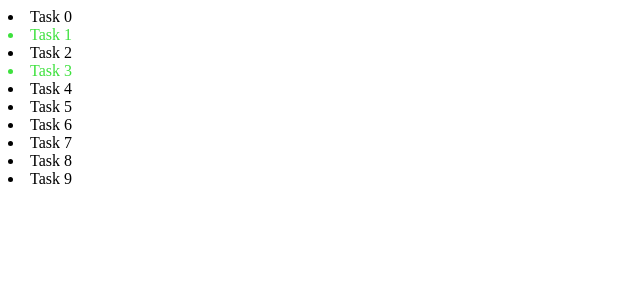
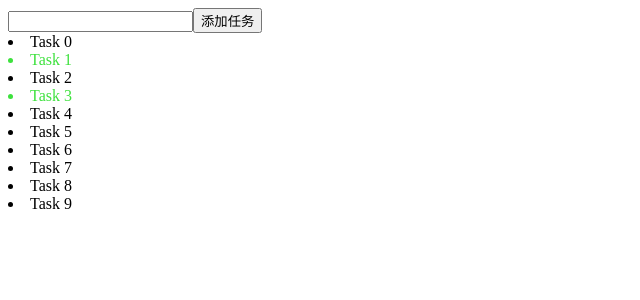
Before and after one commit to qinran0423/react-study, a React (Create React App) app in the folder cli-create/: page / in a window 1280 px wide. Shown: the top 300 px of the page, without its empty margins (0-640 px from the left). Built offline with nearby package versions, Linux system fonts and the light colour scheme.

Commit message:
feat: pureCompoent use

```diff
--- /dev/null
+++ b/cli-create/src/components/pureComp/AddTask.js
@@ -0,0 +1,24 @@
+import React, { Component } from 'react'
+
+export default class AddTask extends Component {
+
+	state = {
+		name: ""
+	}
+	render() {
+		return (
+			<div>
+				<input type="text" value={this.state.name}
+					onChange={e => this.setState({ name: e.target.value })} />
+
+				<button onClick={() => {
+					this.props.onAdd && this.props.onAdd({
+						name: this.state.name,
+						isFinished: false
+					})
+				}}>添加任务</button>
+
+			</div>
+		)
+	}
+}
--- a/cli-create/src/components/pureComp/TaskContainer.js
+++ b/cli-create/src/components/pureComp/TaskContainer.js
@@ -1,5 +1,6 @@
 import React, { Component } from 'react'
 import TaskList from './TaskList'
+import AddTask from './AddTask'
 
 export default class TaskContainer extends Component {
 	state = {
@@ -18,8 +19,12 @@ export default class TaskContainer extends Component {
 	}
 
 	render() {
+		console.log('TaskContainer Render, 数组的长度', this.state.tasks.length)
 		return (
 			<div>
+				<AddTask onAdd={newTask => {
+					this.setState({ tasks: [...this.state.tasks, newTask] })
+				}} />
 				<TaskList tasks={this.state.tasks} />
 			</div>
 		)
--- a/cli-create/src/components/pureComp/TaskList.js
+++ b/cli-create/src/components/pureComp/TaskList.js
@@ -10,6 +10,7 @@ export default class TaskList extends Component {
 		})).isRequired,
 	}
 	render() {
+		console.log('TaskList Render')
 		const ts = this.props.tasks.map((it, i) => <Task
 			key={i}
 			{...it}
--- a/cli-create/src/util.js
+++ b/cli-create/src/util.js
@@ -1,3 +1,13 @@
 export function getRandom(min, max) {
 	return Math.floor(Math.random() * (max + 1 - min) + min);
 }
+
+
+export function ObjectEqual(obj1, obj2) {
+	for (const prop in obj1) {
+		if (!Object.is(obj1[prop], obj2[prop])) {
+			return false
+		}
+	}
+	return true
+}
```
Also changed, not shown: cli-create/src/components/pureComp/Task.js (+29 -2 lines).
